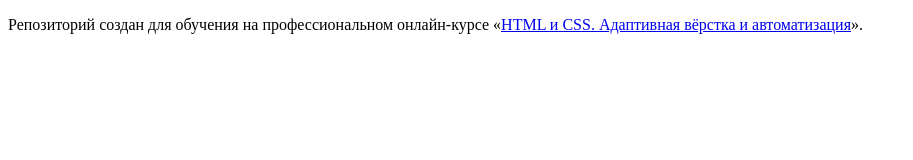
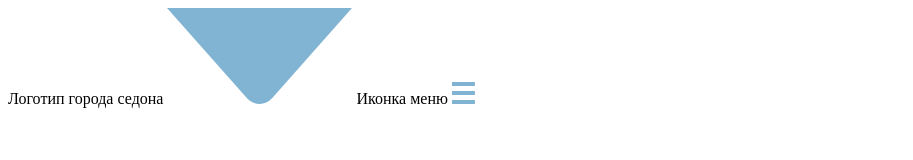
Before and after one commit to soulmonova/sedona-adaptive, a website: page source/index.html in a window 1280 px wide. Shown: the whole page, without its empty margins (0-913 px from the left). Drawn offline with Linux system fonts and the light colour scheme.

Commit message:
Добавляет header

```diff
--- a/source/index.html
+++ b/source/index.html
@@ -5,8 +5,20 @@
     <title>HTML Academy: Седона</title>
   </head>
   <body>
-
-    <p>Репозиторий создан для обучения на профессиональном онлайн‑курсе «<a href="https://htmlacademy.ru/intensive/adaptive">HTML и CSS. Адаптивная вёрстка и автоматизация</a>».</p>
+    <header class="page-header">
+      <div class="page-header__navigation navigation">
+        <span class="visually-hidden">Логотип города седона</span>
+        <svg width="185" height="96" viewBox="0 0 185 96" fill="none" xmlns="http://www.w3.org/2000/svg">
+        <path d="M185 0H0L79.8097 90.1011C86.8489 97.9663 98.2503 97.9663 105.289 90.1011L185 0Z" fill="#81B3D3"/>
+        </svg>
+        <span class="visually-hidden">Иконка меню</span>
+        <svg width="23" height="22" viewBox="0 0 23 22" fill="none" xmlns="http://www.w3.org/2000/svg">
+          <path d="M22.9 0H0V4H22.9V0Z" fill="#81B3D2"/>
+          <path d="M22.9 9H0V13H22.9V9Z" fill="#81B3D2"/>
+          <path d="M22.9 18H0V22H22.9V18Z" fill="#81B3D2"/>
+          </svg>
+      </div>
+    </header>
 
   </body>
 </html>
```
Also changed, not shown: source/img/header-logo.svg (added), source/img/icon-menu.svg (added).
